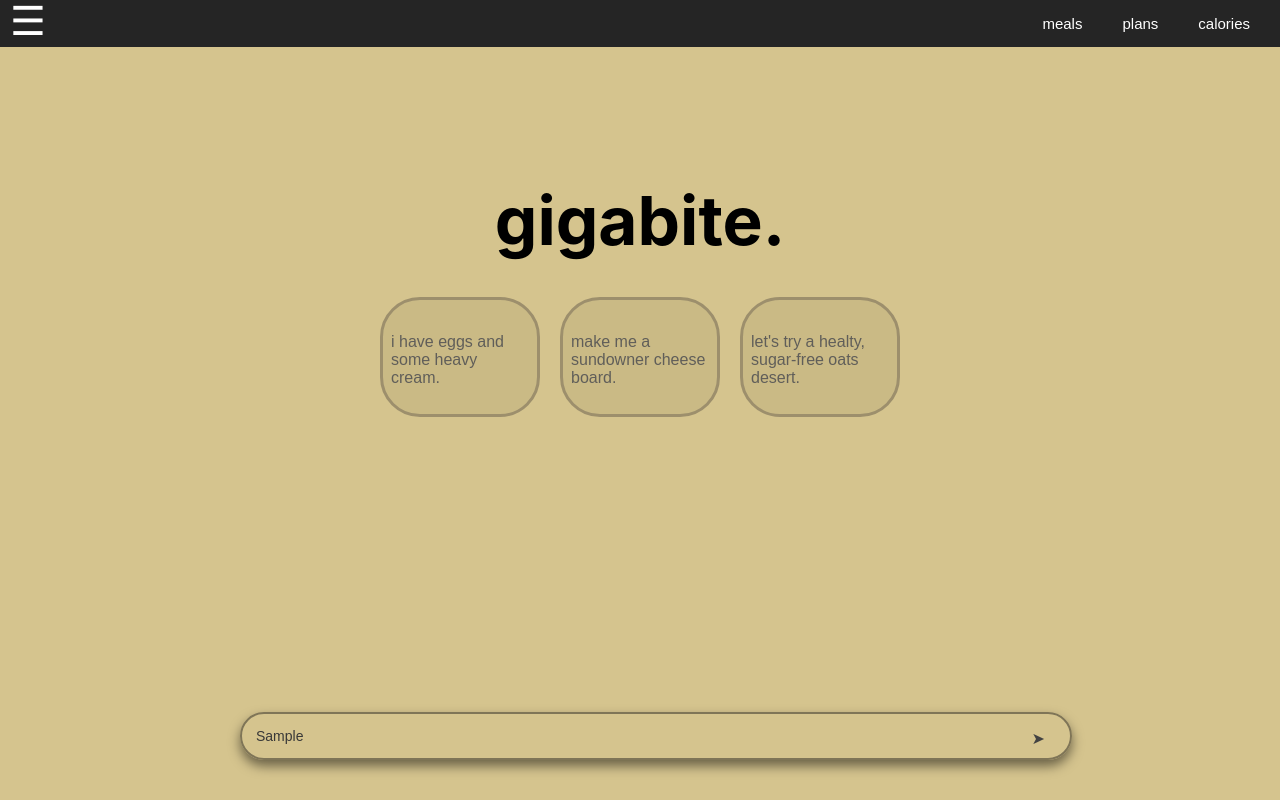
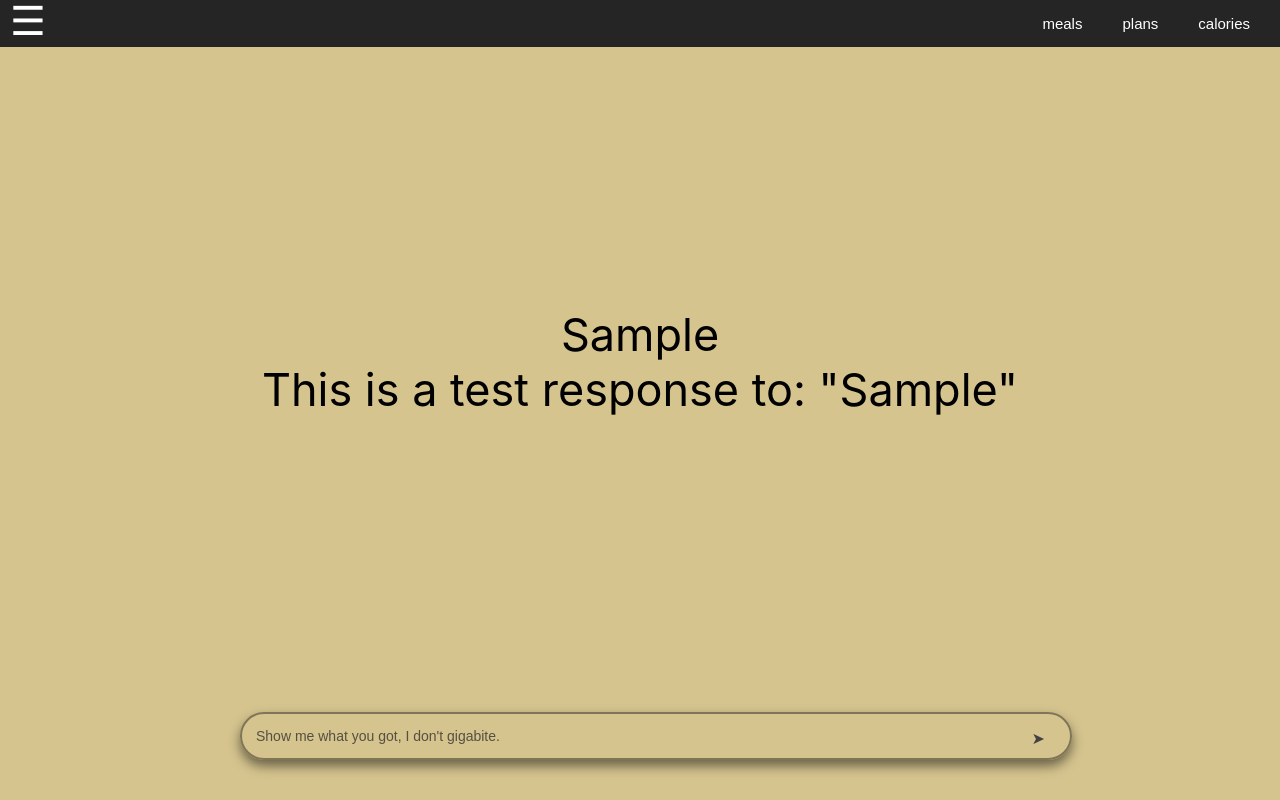
Before and after one commit to shaannsingh/Gigabite, a React (Create React App) app in the folder gigabite/: page / in a window 1280 px wide. Both pictures are taken after typing "Sample" into the empty fields and a click on the button "Search". Built offline with nearby package versions, Linux system fonts and the light colour scheme.

Commit message:
Chat testing!

```diff
--- a/gigabite/src/components/HomePage.js
+++ b/gigabite/src/components/HomePage.js
@@ -3,13 +3,22 @@ import './HomePage.css';
 
 function HomePage({ isSideBarOpen }) {
     const [searchQuery, setSearchQuery] = useState('');
+    const [messages,setMessages] = useState([]);
+    const [isChatActive, setIsChatActive] = useState(false);
+
     const handleSearch = (e) => {
         e.preventDefault();
-        console.log('Searching for:', searchQuery);
+        if (searchQuery.trim() !== '') {
+            setMessages([...messages, { type: 'user',text: searchQuery }, {type: 'bot', text: `This is a test response to: "${searchQuery}"` }]);
+            setSearchQuery('');
+            setIsChatActive(true);
+        }
     };
 
     return (
-        <div className={`home-page ${isSideBarOpen ? 'sidebar-open' : ''}`}>
+        <div className={`home-page ${isSideBarOpen ? 'sidebar-open' : ''} ${isChatActive ? 'chat-active' : ''}`}>
+            {!isChatActive && (
+                <>
                     <h2>gigabite.</h2>
                     <div className="button-container">
                         <button className="home-button">i have eggs and some heavy cream.</button>
@@ -18,14 +27,27 @@ function HomePage({ isSideBarOpen }) {
                     </div>
                     <div className="dish-loop">
                     </div>
-            <form onSubmit={handleSearch} className={isSideBarOpen ? 'shortened' : ''}>
+                </>
+            )}
+
+            {isChatActive && (
+                <div className="chat-container">
+                    {messages.map((message, index) => (
+                        <div key={index} className={`message ${message.type}`}>
+                            {message.text}
+                        </div>
+                    ))}
+                </div>
+            )}
+
+            <form onSubmit={handleSearch}>
                 <div className="input-container">
                     <input
                     type="text"
                     value={searchQuery}
                     onChange={(e) => setSearchQuery(e.target.value)}
                     placeholder="Show me what you got, I don't gigabite."/>
-                <button type="search" className="search-button" aria-label="Search">
+                <button type="submit" className="search-button" aria-label="Search">
                     ➤
                     </button>
                 </div>
```
Lines whose indentation alone changed are shown as unchanged.
